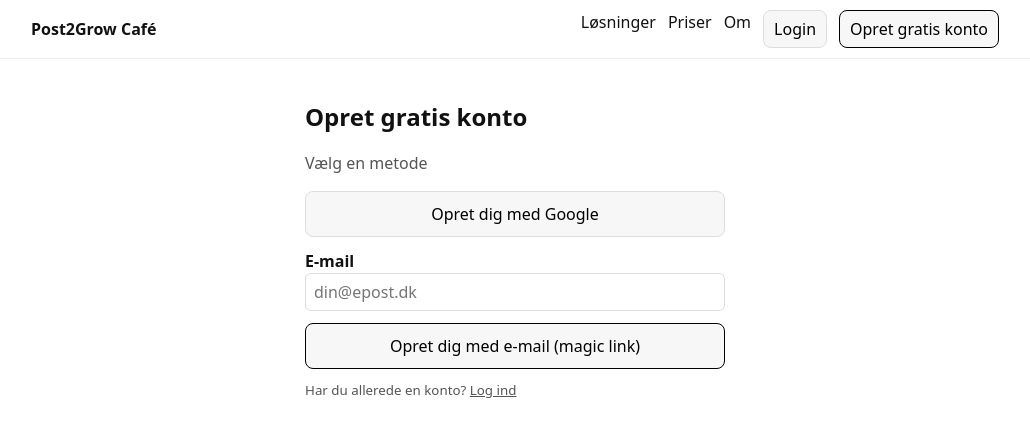
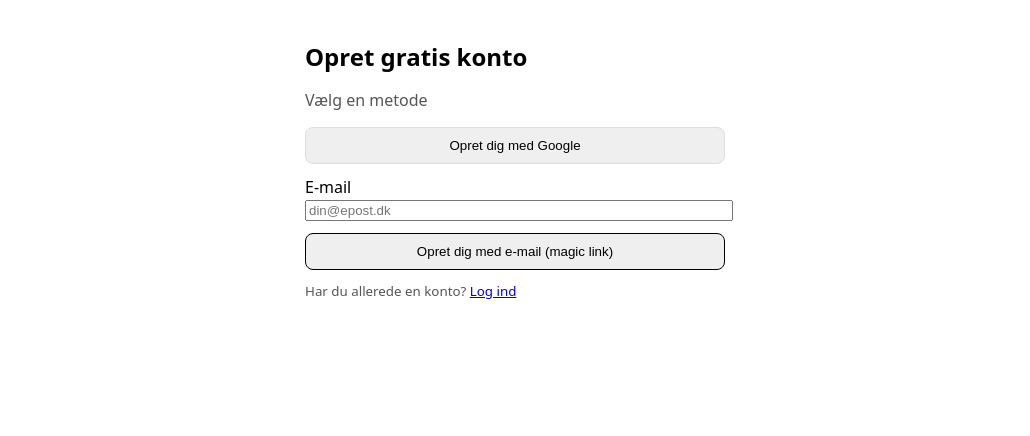
Before and after one commit to obe2904-dev/p2g-app, a Next.js app: page /auth in a window 1280 px wide. Shown: the top 436 px of the page, without its empty margins (125-1155 px from the left). Built offline with nearby package versions, Linux system fonts and the light colour scheme; no server answers.

Commit message:
Update layout.tsx

```diff
--- a/app/layout.tsx
+++ b/app/layout.tsx
@@ -1,16 +1,18 @@
 // app/layout.tsx
-import './globals.css';
 import type { ReactNode } from 'react';
-import Header from '@/components/Header';
+
+export const metadata = {
+  title: 'Post2Grow — Café',
+  description: 'Enkel SoMe-hjælp til caféer',
+};
 
 export default function RootLayout({ children }: { children: ReactNode }) {
   return (
     <html lang="da">
-      <body>
-        <Header />
-        <main style={{ maxWidth: 1000, margin: '0 auto', padding: '16px' }}>
+      <body style={{ fontFamily: 'system-ui, sans-serif', margin: 0, background:'#fff' }}>
+        <div style={{ maxWidth: 1200, margin: '0 auto', padding: '16px' }}>
           {children}
-        </main>
+        </div>
       </body>
     </html>
   );
```
